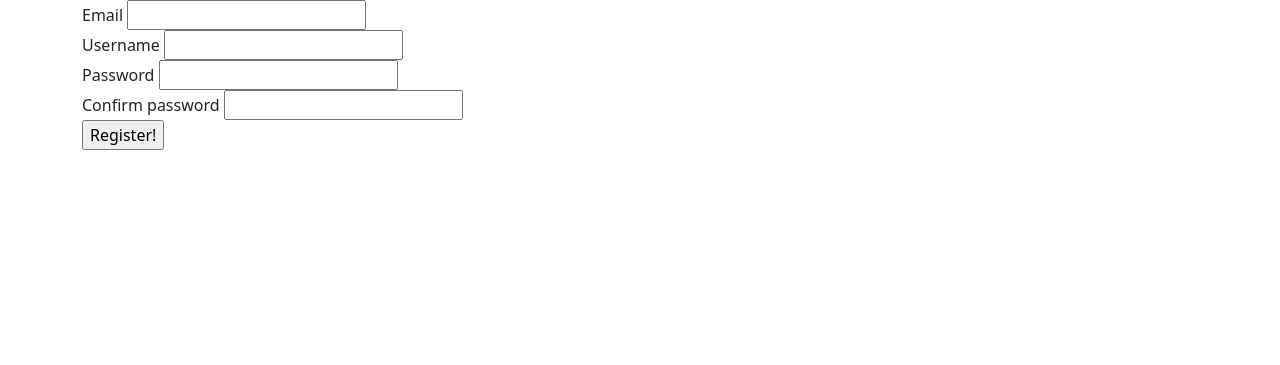
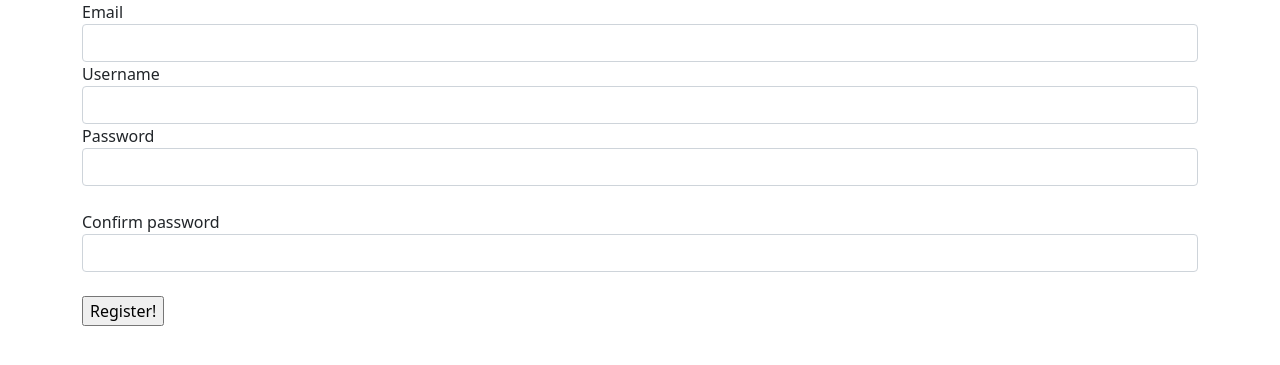
Before and after one commit to gueladjo/Mastermind-Challenge, a Flask app: page /register in a window 1280 px wide. Shown: the part 56-421 px from the top of the page. Run offline with Flask 2, Linux system fonts and the light colour scheme; some libraries are stand-ins or nearby versions.

Commit message:
update wtforms layout

```diff
--- a/mastermindweb/templates/register.html
+++ b/mastermindweb/templates/register.html
@@ -1,12 +1,24 @@
 {% extends "base.html" %}
 {% block content %}
-<form method="POST">
+<form  class="form form-horizontal" method="POST">
     {# This hidden_tag is a CSRF security feature. #}
     {{ form.hidden_tag() }}
-    {{ form.email.label }} {{ form.email() }}<br>
-    {{ form.username.label }} {{ form.username() }}<br>
-    {{ form.password.label }} {{ form.password() }}<br>
-    {{ form.pass_confirm.label }} {{ form.pass_confirm() }}<br>
-    {{ form.submit() }}
+    <div class="form-group">
+        {{ form.email.label }}
+        {{ form.email(class_="form-control", size=32) }}
+    </div>
+    <div class="form-group">
+        {{ form.username.label }}
+        {{ form.username(class_="form-control", size=32) }}
+    </div>
+    <div class="form-group">
+        {{ form.password.label }}
+        {{ form.password(class_="form-control", size=32) }}
+    </div><br>
+    <div class="form-group">
+        {{ form.pass_confirm.label }}
+        {{ form.pass_confirm(class_="form-control", size=32) }}
+    </div><br>
+    {{ form.submit(class_="form form-horizontal") }}
 </form>
 {% endblock %}
```
Also changed, not shown: mastermindweb/templates/game_pages/404.html (deleted, +0 -7 lines), mastermindweb/templates/login.html (+12 -5 lines), mastermindweb/templates/game_pages/gamepage.html (added).
